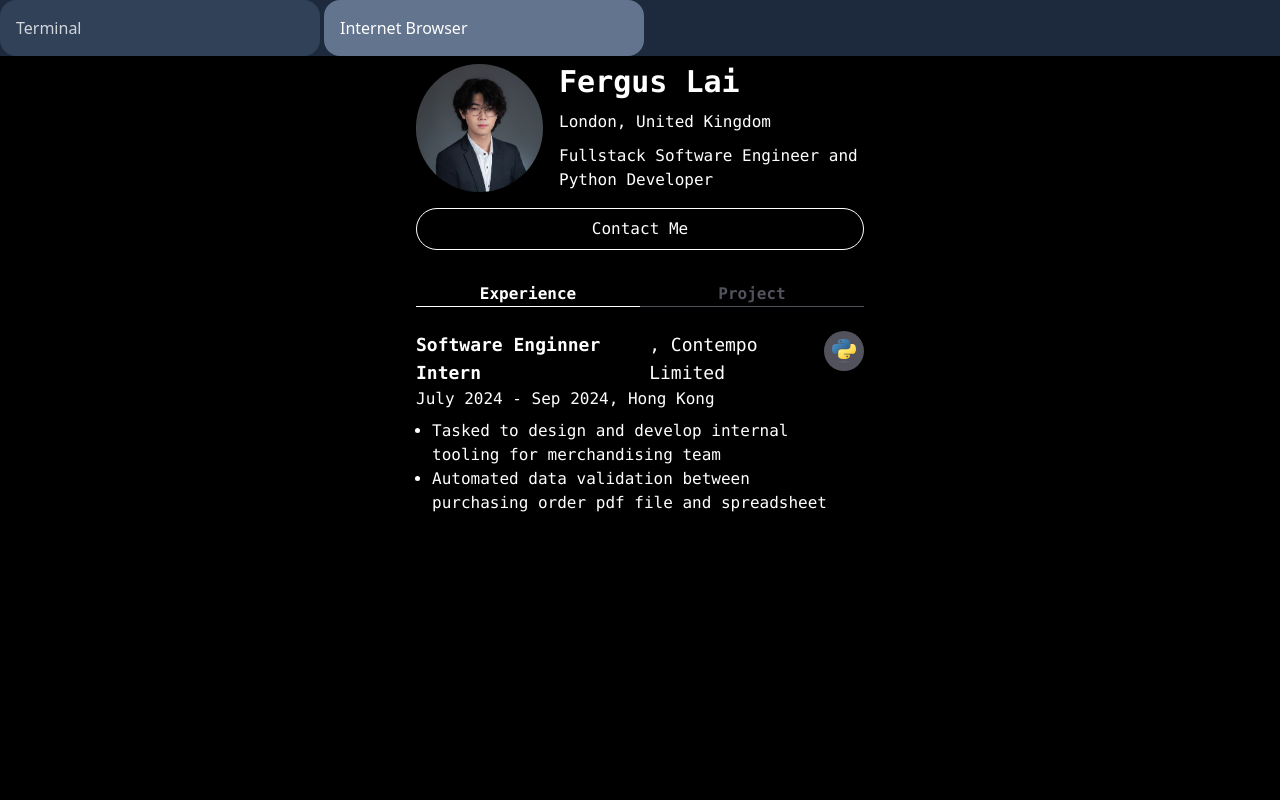
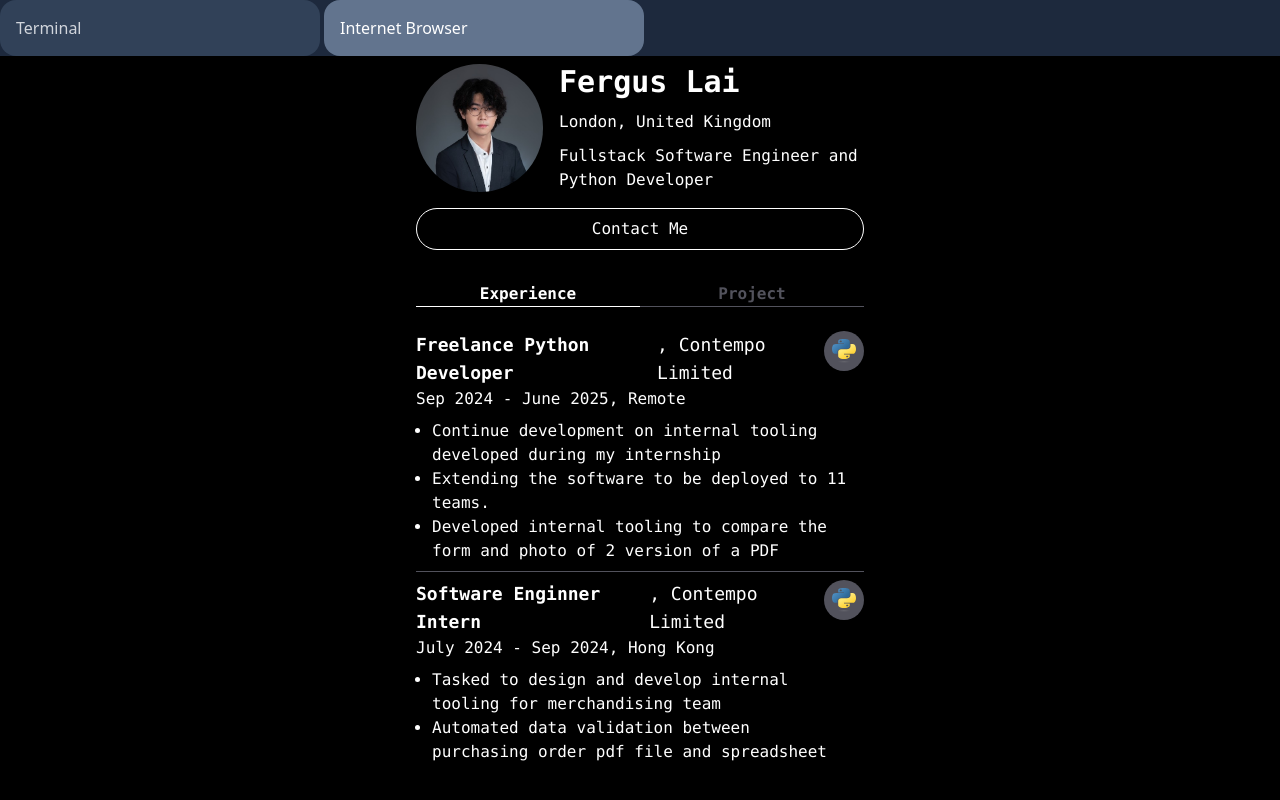
Before and after one commit to Fergus-Lai/portfolio-frontend, a React (Vite) app: page / in a window 1280 px wide. Both pictures are taken after a click on the button "Internet Browser". Built offline with nearby package versions, Linux system fonts and the light colour scheme.

Commit message:
Add freelance contempo

```diff
--- a/src/component/browser/Experiences.tsx
+++ b/src/component/browser/Experiences.tsx
@@ -4,6 +4,18 @@ import { pythonLogo } from "./TechStack";
 
 export const Experiences = () => {
   const experiences: Experience[] = [
+    {
+      title: "Freelance Python Developer",
+      company: "Contempo Limited",
+      location: "Remote",
+      duration: "Sep 2024 - June 2025",
+      techStack: [pythonLogo],
+      descriptions: [
+        "Continue development on internal tooling developed during my internship",
+        "Extending the software to be deployed to 11 teams.",
+        "Developed internal tooling to compare the form and photo of 2 version of a PDF",
+      ],
+    },
     {
       title: "Software Enginner Intern",
       company: "Contempo Limited",
```
